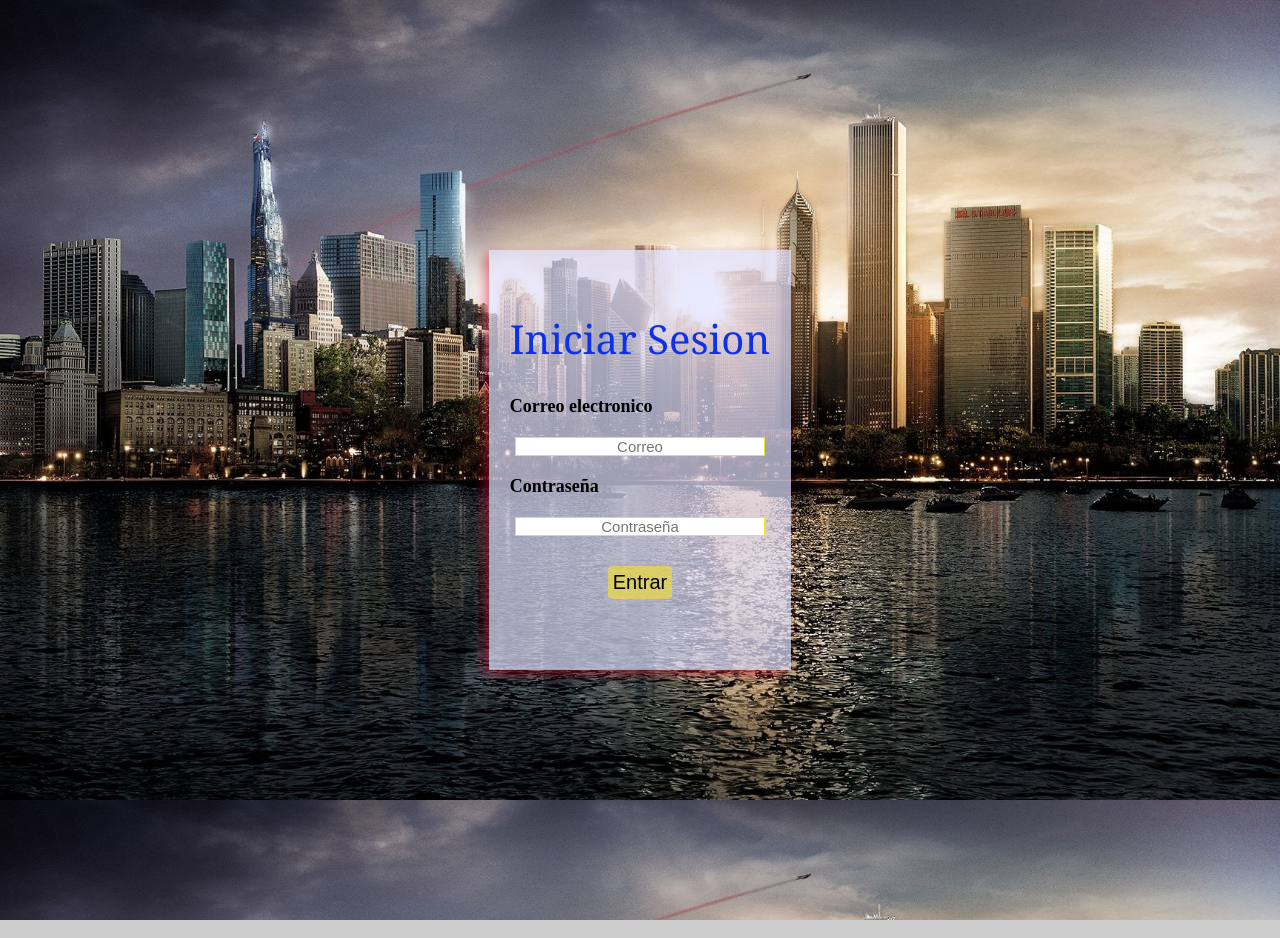
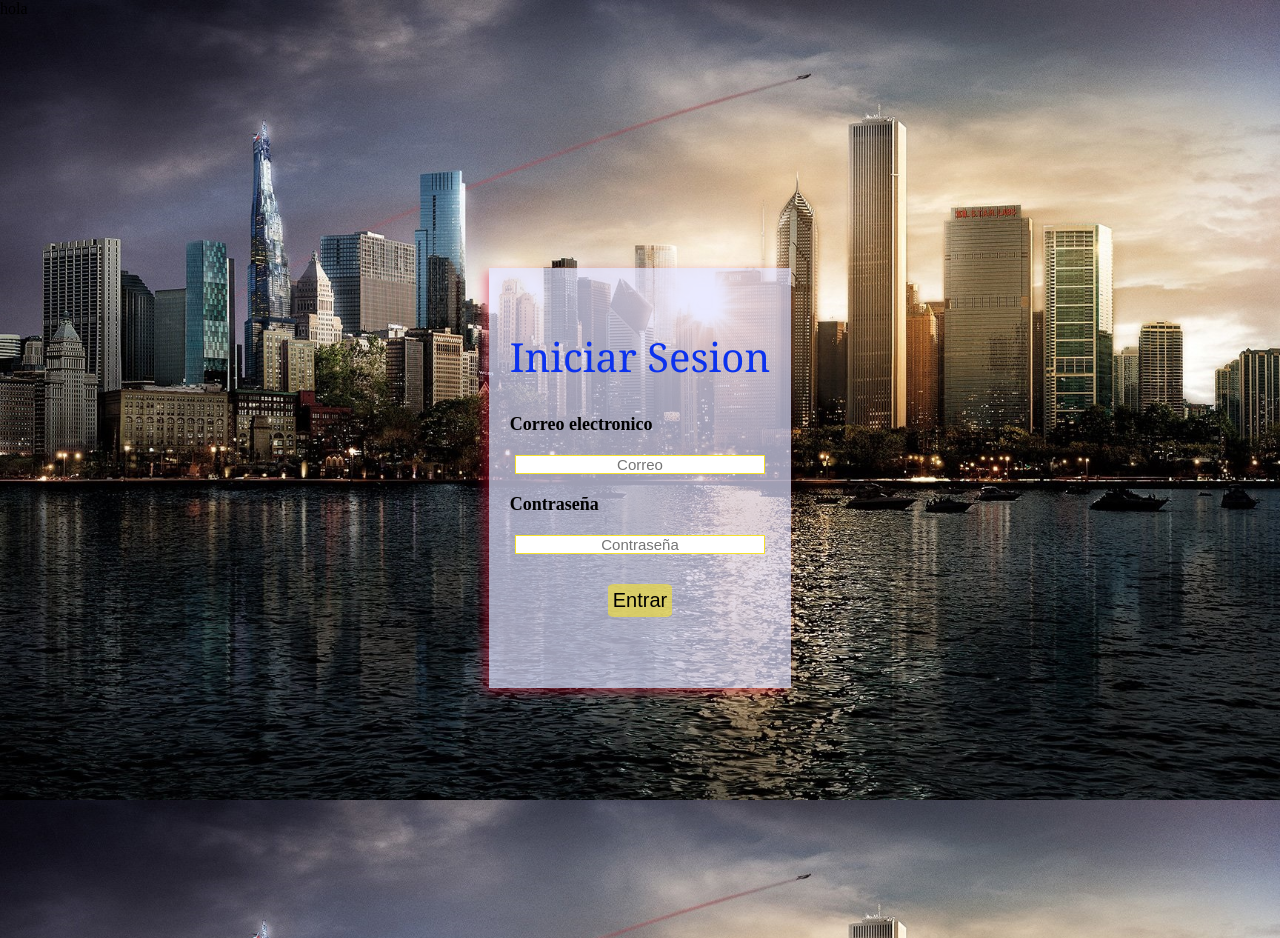
Before and after one commit to CrimsonWanheda/Primer-Login, a plain HTML site: page index.html in a window 1280 px wide. Drawn offline with Linux system fonts and the light colour scheme.

Commit message:
Se agrego un div y un p

```diff
--- a/index.html
+++ b/index.html
@@ -8,6 +8,10 @@
         <link rel="stylesheet" href="css/styles.css">
     </head>
     <body>
+
+        <div>
+            <p>hola</p>
+        </div>
 
         <div class="caja">
             <form action="" class="formulario" name="formulario" id="formulario">
```
